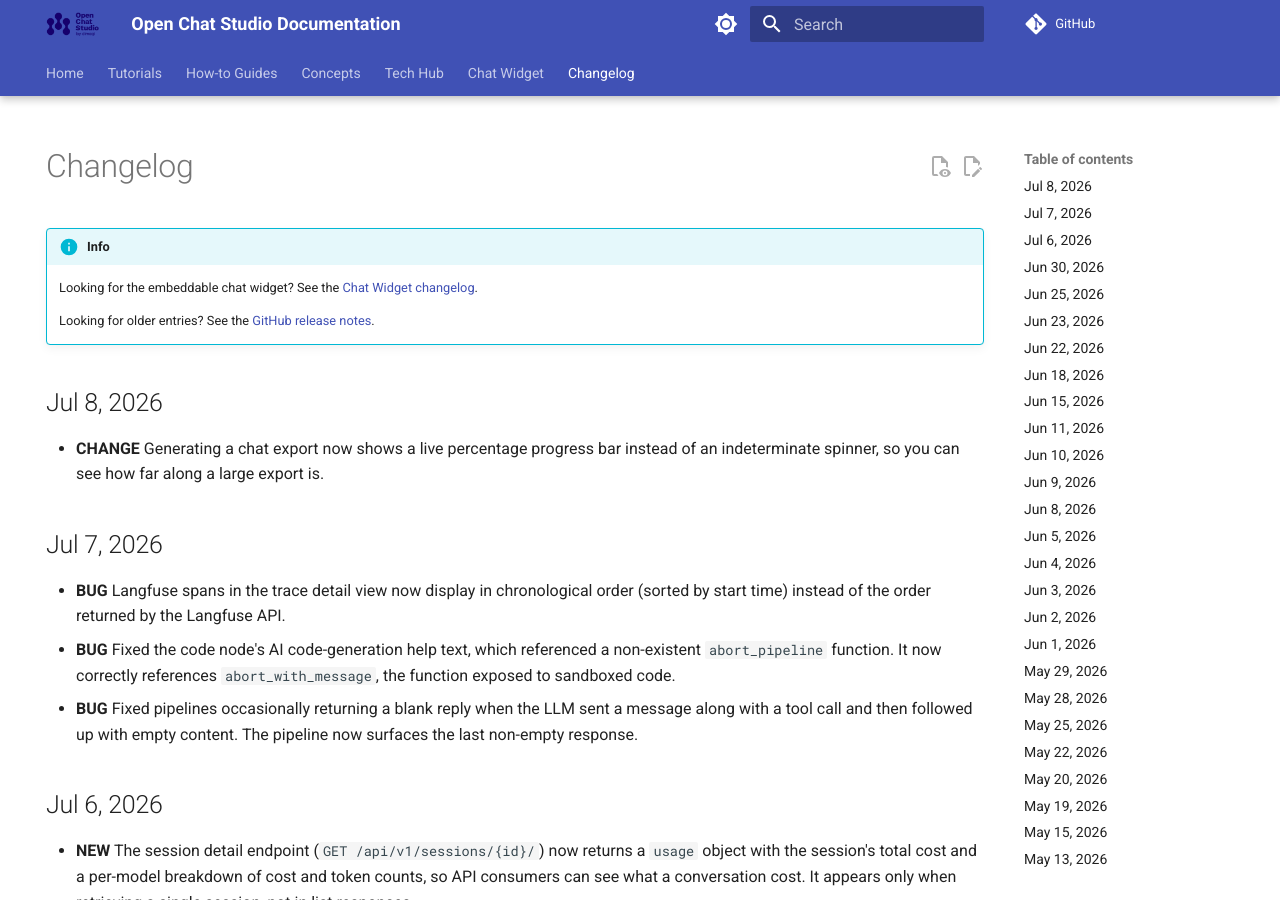
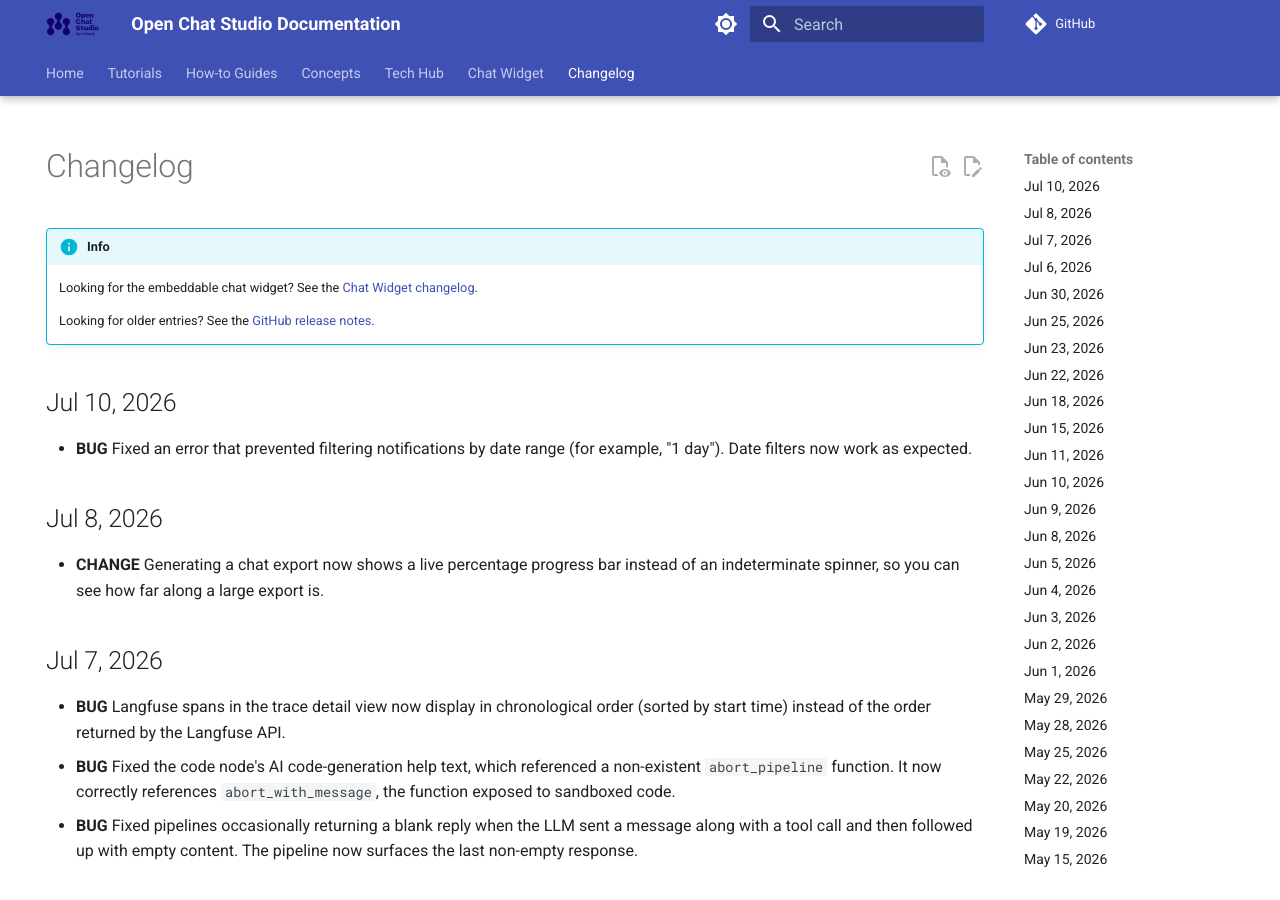
Before and after one commit to dimagi/open-chat-studio-docs, an MkDocs documentation site: the page built from docs/changelog.md, in a window 1280 px wide and 900 px high. Built offline with MkDocs 1.6.1 and Material for MkDocs 9.7.7, drawn with Linux system fonts in a browser that asks for light colours; a script that is not in the unit is left out; comment, search, counter and statistics services are not loaded.

Commit message:
update changelog and docs from OCS PR #3798

```diff
--- a/docs/changelog.md
+++ b/docs/changelog.md
@@ -10,6 +10,9 @@ hide:
     Looking for the embeddable chat widget? See the [Chat Widget changelog](chat_widget/changelog.md).
 
     Looking for older entries? See the [GitHub release notes](https://github.com/dimagi/open-chat-studio-docs/releases).
+
+## Jul 10, 2026
+* **BUG** Fixed an error that prevented filtering notifications by date range (for example, "1 day"). Date filters now work as expected.
 
 ## Jul 8, 2026
 * **CHANGE** Generating a chat export now shows a live percentage progress bar instead of an indeterminate spinner, so you can see how far along a large export is.
```
